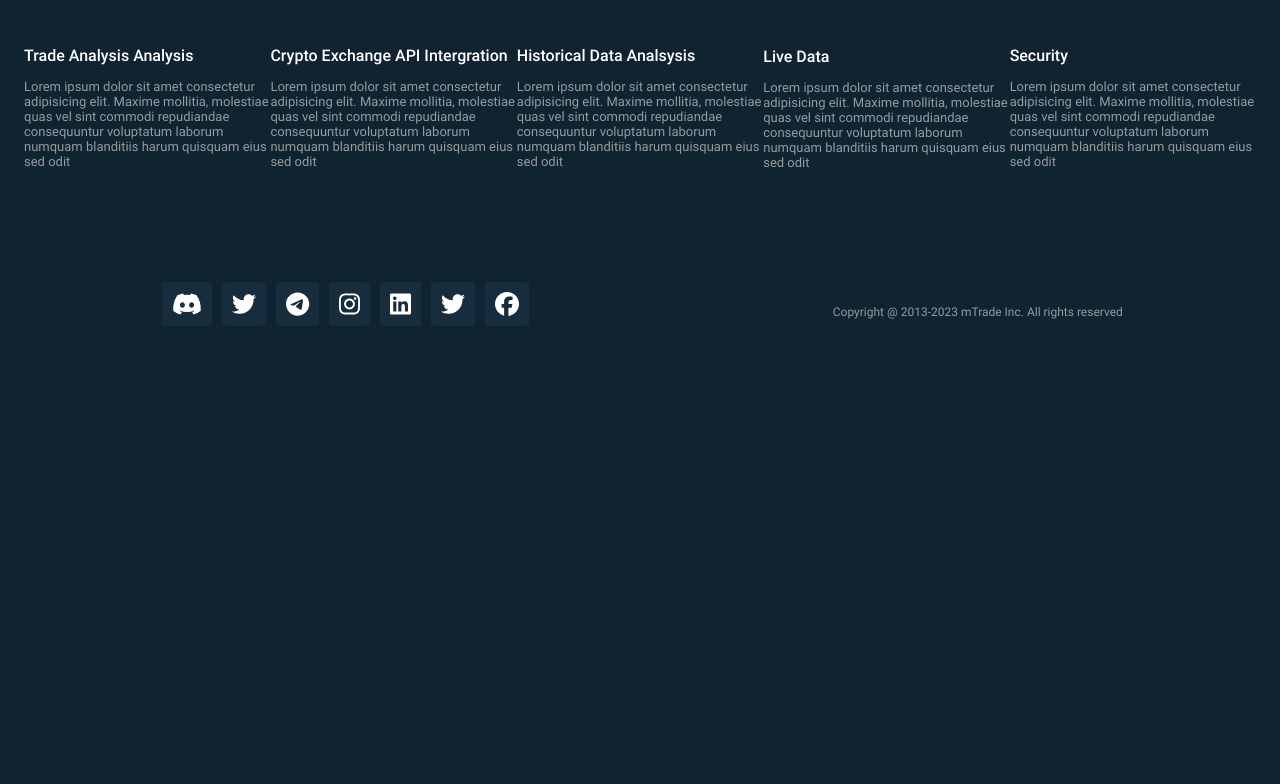
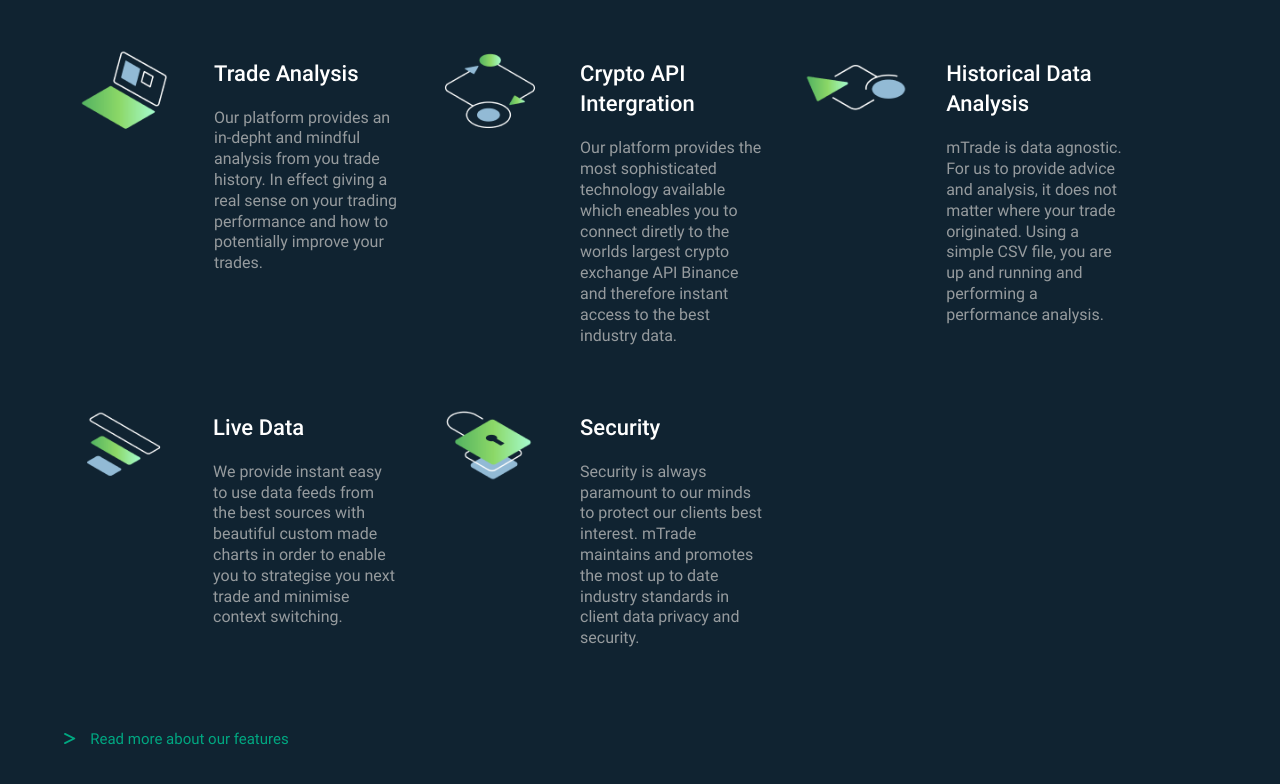
Before and after one commit to kbventures/mtrade-frontend, a React (Create React App) app: page / in a window 1280 px wide. Shown: the part 916-1700 px from the top of the page. Before the commit the page ends 1295 px from the top, so only its background shows below. Built offline with nearby package versions, Linux system fonts and the light colour scheme.

Commit message:
Features section internationalised & responsive

```diff
--- a/src/components/Features/features.module.scss
+++ b/src/components/Features/features.module.scss
@@ -16,10 +16,13 @@
 
 .Title{
     font-size: $twelve;
+    font-weight: $font-weight-extrabold;
+    text-transform: uppercase;
 }
 .SubTitle{
     font-size:$twentyeight;
-    font-weight:$font-weight-semibold
+    font-weight:$font-weight-light;
+    margin:0 0 75px;
 }
 
 ul {
@@ -37,20 +40,42 @@ ul, li { /* reset the margin and padding */
 
 h1{
     font-size: $sixteen;
-    font-weight:$font-weight-semibold
+    font-weight:$font-weight-semibold;
+    line-height: 140%;
 }
 
 .ListContent{
     font-size: $thirteen;
     font-weight:$font-weight-light;
     color: $text-color-variant;
+    line-height: 130%;
+
 
 }
 
-.featuresListItem{
-    display:flex;
-    flex-direction: column;
+.FeatureListItem{
+ padding: 0 32px 32px 0;
 }
+
+
+.ReadMoreLink{
+    margin:8px 0;
+    padding:10px 0 0;
+    font-size: $thirteen;
+    color: $primary-color;
+
+}
+
+
+.link{
+    text-decoration: none;
+}
+
+.LinkText{
+    background-color: transparent;
+}
+
+
 
 
 
@@ -58,12 +83,52 @@ h1{
 /* 900px */
 @media only screen and (min-width: 56.25rem) {
 
-// .FeaturesListItem{
-//     display:flex;
-//     flex-direction: row;
-// }
+
+.ContentWrapper{
+        margin: 48px 0 0;
+        padding:0 64px;
+        max-width: 79rem;
+        margin: 0 auto;
+    }
+.FeatureListItem{
+    display:flex;
+    width:29%;
+    column-gap:30px;
+
+}
 .FeaturesList{
     display:flex;
-    flex:wrap;
+    flex-wrap: wrap;
 }
+
+.FeatureImg{
+    height:120px;
 }
+
+.SubTitle{
+    font-size:$fiftyPx;
+    max-width: 10em;
+
+}
+
+// .Title{
+//     font-size: $twentyTwo;
+// }
+
+.ListContent{
+    font-size: $sixteen;
+}
+
+h1{
+    font-size: $twentyTwo;
+}
+.Listcontent{
+    font-size: $fifteen
+}
+
+.ReadMoreLink{
+    font-size: $fifteen;
+
+}
+
+}
--- a/src/components/Features/index.js
+++ b/src/components/Features/index.js
@@ -1,5 +1,7 @@
 import { Link } from 'react-router-dom';
 import { useTranslation } from 'react-i18next';
+import { FontAwesomeIcon } from '@fortawesome/react-fontawesome';
+import { faGreaterThan } from '@fortawesome/free-solid-svg-icons';
 import SecurityImg from '../../images/icon-security.png';
 import CryptoApiImg from '../../images/icon-exchange.png';
 import TradeAnalysisImg from '../../images/icon-customizable_interface.png';
@@ -18,6 +20,9 @@ const {
         FeatureInnerItem,
         ListContent,
         FeatureImg,
+        ReadMoreLink,
+        link,
+        LinkText,
 } = styles;
 
 const Features = () => {
@@ -26,8 +31,8 @@ const Features = () => {
         return (
                 <section className={features}>
                         <div className={ContentWrapper}>
-                                <p className={Title}>Features</p>
-                                <p className={SubTitle}>World className trade analysis platform </p>
+                                <p className={Title}>{t('features')}</p>
+                                <p className={SubTitle}>{t('featuresTitle')}</p>
                                 <ul className={FeaturesList}>
                                         <li className={FeatureListItem}>
                                                 <img
@@ -36,72 +41,53 @@ const Features = () => {
                                                         alt="Trade Analysis"
                                                 />
                                                 <div className={FeatureInnerItem}>
-                                                        <h1>Trade Analysis Analysis</h1>
-                                                        <p className={ListContent}>
-                                                                Lorem ipsum dolor sit amet consectetur adipisicing elit.
-                                                                Maxime mollitia, molestiae quas vel sint commodi
-                                                                repudiandae consequuntur voluptatum laborum numquam
-                                                                blanditiis harum quisquam eius sed odit
-                                                        </p>
+                                                        <h1>{t('tradeAnalysis')}</h1>
+                                                        <p className={ListContent}>{t('tradeAnalysisContent')}</p>
                                                 </div>
                                         </li>
-                                        <li>
+                                        <li className={FeatureListItem}>
                                                 <img
                                                         src={CryptoApiImg}
                                                         className={FeatureImg}
                                                         alt="Crypto API Intergration"
                                                 />
                                                 <div className={FeatureInnerItem}>
-                                                        <h1>Crypto Exchange API Intergration</h1>
-                                                        <p className={ListContent}>
-                                                                Lorem ipsum dolor sit amet consectetur adipisicing elit.
-                                                                Maxime mollitia, molestiae quas vel sint commodi
-                                                                repudiandae consequuntur voluptatum laborum numquam
-                                                                blanditiis harum quisquam eius sed odit
-                                                        </p>
+                                                        <h1>{t('apiIntergration')}</h1>
+                                                        <p className={ListContent}>{t('apiIntergrationContent')}</p>
                                                 </div>
                                         </li>
-                                        <li>
+                                        <li className={FeatureListItem}>
                                                 <img
                                                         src={HistoricalAnalysis}
                                                         className={FeatureImg}
                                                         alt="Historical Analysis"
                                                 />
                                                 <div className={FeatureInnerItem}>
-                                                        <h1>Historical Data Analsysis</h1>
-                                                        <p className={ListContent}>
-                                                                Lorem ipsum dolor sit amet consectetur adipisicing elit.
-                                                                Maxime mollitia, molestiae quas vel sint commodi
-                                                                repudiandae consequuntur voluptatum laborum numquam
-                                                                blanditiis harum quisquam eius sed odit
-                                                        </p>
+                                                        <h1>{t('historicalData')}</h1>
+                                                        <p className={ListContent}>{t('historicalDataContent')}</p>
                                                 </div>
                                         </li>
-                                        <li>
+                                        <li className={FeatureListItem}>
                                                 <img src={LiveData} className={FeatureImg} alt="Live Data" />
                                                 <div className={FeatureInnerItem}>
-                                                        <h1>Live Data</h1>
-                                                        <p className={ListContent}>
-                                                                Lorem ipsum dolor sit amet consectetur adipisicing elit.
-                                                                Maxime mollitia, molestiae quas vel sint commodi
-                                                                repudiandae consequuntur voluptatum laborum numquam
-                                                                blanditiis harum quisquam eius sed odit
-                                                        </p>
+                                                        <h1>{t('liveData')}</h1>
+                                                        <p className={ListContent}>{t('liveDataContent')}</p>
                                                 </div>
                                         </li>
-                                        <li>
+                                        <li className={FeatureListItem}>
                                                 <img src={SecurityImg} className={FeatureImg} alt="Security" />
                                                 <div className={FeatureInnerItem}>
-                                                        <h1>Security</h1>
-                                                        <p className={ListContent}>
-                                                                Lorem ipsum dolor sit amet consectetur adipisicing elit.
-                                                                Maxime mollitia, molestiae quas vel sint commodi
-                                                                repudiandae consequuntur voluptatum laborum numquam
-                                                                blanditiis harum quisquam eius sed odit
-                                                        </p>
+                                                        <h1>{t('security')}</h1>
+                                                        <p className={ListContent}>{t('securityContent')}</p>
                                                 </div>
                                         </li>
                                 </ul>
+                                <Link className={link}>
+                                        <p className={ReadMoreLink}>
+                                                <FontAwesomeIcon icon={faGreaterThan} />
+                                                <span className={LinkText}>{t('readMoreLink')}</span>
+                                        </p>
+                                </Link>
                         </div>
                 </section>
         );
--- a/src/i18n.js
+++ b/src/i18n.js
@@ -19,7 +19,20 @@ const resources = {
                         'pair-name':'Pair name',
                         'must-be-logged-in':'You must be logged in!',
                         'error':'error',
-                        'copywright':'Copyright @ 2013-2023 mTrade Inc. All rights reserved'
+                        'copywright':'Copyright @ 2013-2023 mTrade Inc. All rights reserved',
+                        'features':'Features',
+                        'featuresTitle':'World class trade analysis platform',
+                        'tradeAnalysis':'Trade Analysis',
+                        'tradeAnalysisContent':'Our platform provides an in-depht and mindful analysis from you trade history. In effect giving a real sense on your trading performance and how to potentially improve your trades.',
+                        'apiIntergration':'Crypto API Intergration',
+                        'apiIntergrationContent':'Our platform provides the most sophisticated technology available which eneables you to connect diretly to the worlds largest crypto exchange API Binance and therefore instant access to the best industry data.',
+                        'historicalData':'Historical Data Analysis',
+                        'historicalDataContent':' mTrade is data agnostic. For us to provide advice and analysis, it does not matter where your trade originated. Using a simple CSV file, you are up and running and performing a performance analysis.',
+                        'liveData':'Live Data',
+                        'liveDataContent':'We provide instant easy to use data feeds from the best sources with beautiful custom made charts in order to enable you to strategise you next trade and minimise context switching.',
+                        'security':'Security',
+                        'securityContent':'Security is always paramount to our minds to protect our clients best interest. mTrade maintains and promotes the most up to date industry standards in client data privacy and security.',
+                        'readMoreLink':'Read more about our features',
                 },
         },
         fr: {
@@ -38,7 +51,18 @@ const resources = {
                         'pair-name':"Nom de la paire",
                         'must-be-logged-in':'Vous devez être identifié!',
                         'error':'erreur',
-                        'copywright':'Droits d\'auteur @ 2013-2023 mTrade Inc. Tous droits réservés'
+                        'copywright':'Droits d\'auteur @ 2013-2023 mTrade Inc. Tous droits réservés',
+                        'tradeAnalysis':'Analyse commericale',
+                        'tradeAnalysisContent':'Notre plateforme fournit une analyse approfondie et consciente de votre histoire commerciale. Donnant en effet un vrai sens sur vos performances de trading et comment les améliorer potentiellement vos métiers.',
+                        'apiIntergration':'Intégration de l\'API Crypto',
+                        'apiIntergrationContent':'Notre plate-forme fournit la technologie la plus sophistiquée disponible qui vous permet de vous connecter directement à la plus grande API d\'échange cryptographique au monde, Binance, et donc d\'accéder instantanément aux meilleures données de l\'industrie.',
+                        'historicalData':'Données Historique',
+                        'historicalDataContent':'mTrade est indépendant des données. Pour que nous puissions vous fournir des conseils et des analyses, peu importe l\'origine de votre commerce. À l\'aide d\'un simple fichier CSV, vous êtes opérationnel et effectuez une analyse des performances.',
+                        'liveData':'Données en direct',
+                        'liveDataContent':'Nous fournissons des flux de données instantanés et faciles à utiliser à partir des meilleures sources avec de superbes graphiques personnalisés afin de vous permettre d\'élaborer une stratégie pour votre prochaine transaction et de minimiser les changements de contexte.',
+                        'security':'Sécurité',
+                        'securityContent':'La sécurité est toujours primordiale pour nous afin de protéger les meilleurs intérêts de nos clients. mTrade maintient et promeut les normes les plus récentes de l\'industrie en matière de confidentialité et de sécurité des données des clients.',
+                        'readMoreLink':'En savoir plus sur nos fonctionnalités'
                 },
         },
 };
--- a/src/sass/base/_typography.scss
+++ b/src/sass/base/_typography.scss
@@ -10,7 +10,7 @@
     $h5mobile: 0.88rem;
     $h6mobile: 0.75rem;
 
-    $fiftyPx: 3rem;
+    $fiftyPx: 3.125rem;
     $thirtyTwo: 2rem;
     $twentyeight: 1.8rem;
     $twentyFour: 1.5rem;
```
